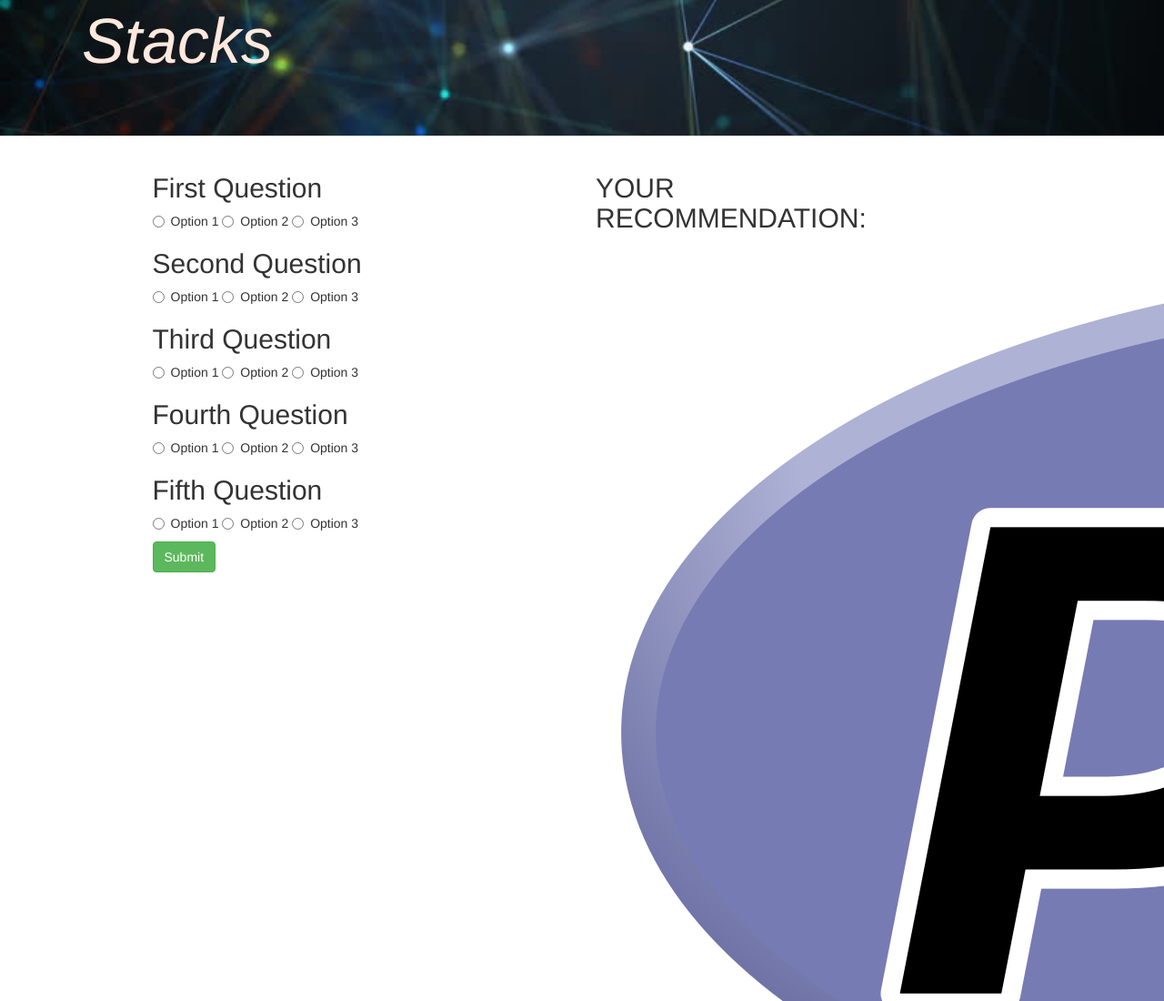
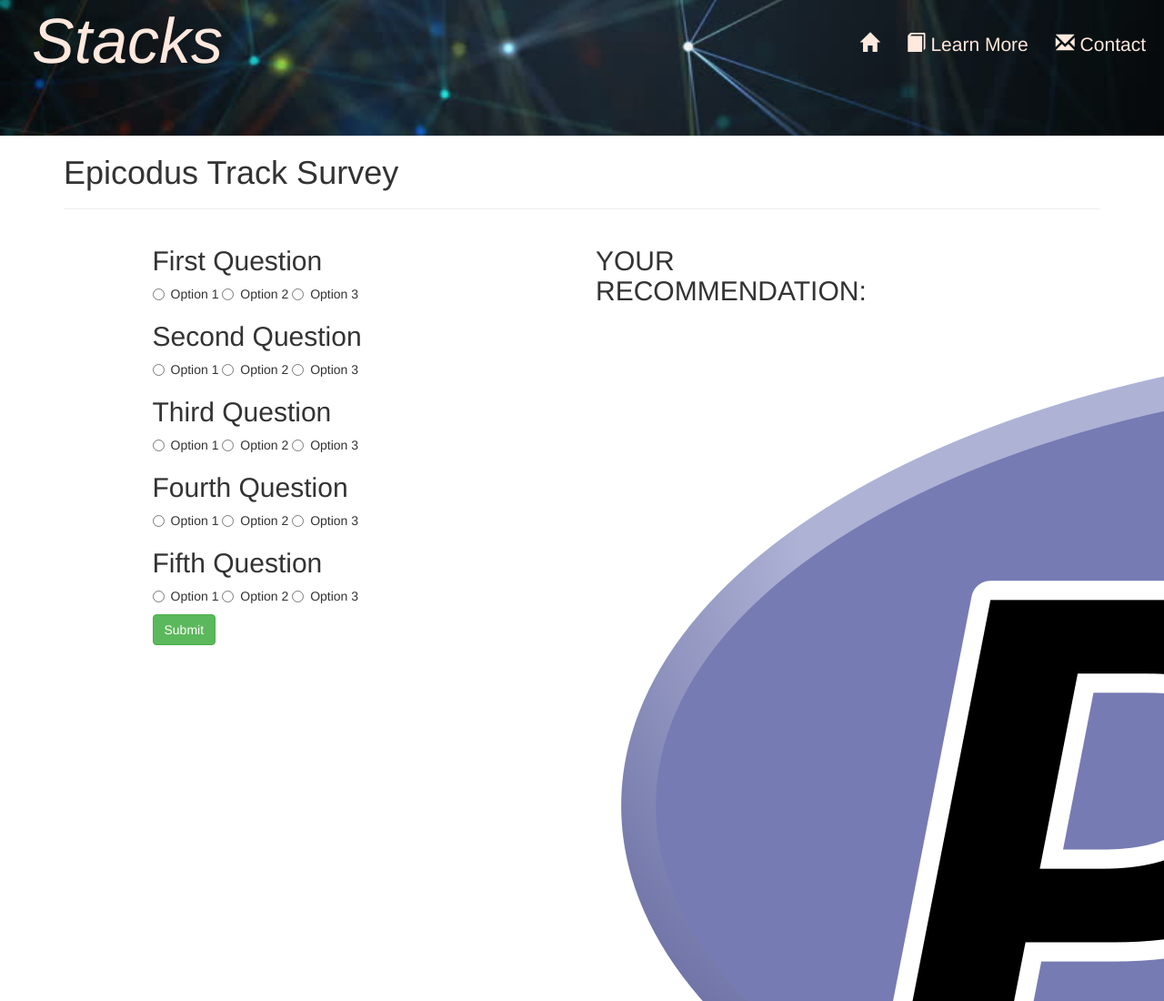
Before and after one commit to KomodoTech/epicodusTrack, a plain HTML site: page index.html in a window 1280 px wide. Shown: the top 1100 px of the page at 91% size. Drawn offline with Linux system fonts and the light colour scheme.

Commit message:
make navbar better and a bit prettier

```diff
--- a/css/styles.css
+++ b/css/styles.css
@@ -4,7 +4,6 @@
   background-position: 0 80%;
   background-size: cover;
   background-repeat: no-repeat;
-
 }
 
 
@@ -18,3 +17,28 @@
   color: #FFE8DD;
   float: left;
 }
+
+#myNavbar .navbar-brand:hover {
+  color: #FFC5A6;
+}
+
+
+
+.page-header {
+  margin-top: 170px;
+}
+
+.navbar-default .navbar-nav>li>a {
+  font-size: 1.5em;
+  color: #FFE8DD;
+}
+
+.navbar-default .navbar-nav>li>a:hover {
+  color: #FFC5A6;
+}
+
+
+#navMenu {
+  margin-right: 20px;
+  width:
+}
--- a/index.html
+++ b/index.html
@@ -13,7 +13,6 @@
   <body>
 
     <div class="navbar navbar-default navbar-fixed-top">
-        <div class="container">
         <div id="myNavbar">
           <a class="navbar-brand" href="#">Stacks</a>
 
@@ -23,10 +22,8 @@
             <span class="icon-bar"></span>
           </button>
         </div>
-        </div>
-      </div>
 
-      <div class="collapse navbar-collapse" id="navMenu">
+        <div id="navMenu" class="collapse navbar-collapse">
           <ul class="nav navbar-nav navbar-right">
             <li><a href="#"><span class="glyphicon glyphicon-home"></span></a></li>
             <li><a href="#"><span class="glyphicon glyphicon-book"></span> Learn More</a></li>
@@ -34,6 +31,7 @@
           </ul>
         </div>
     </div>
+
 
     <div class="container">
       <div class="page-header">
```
Lines whose indentation alone changed are shown as unchanged.
